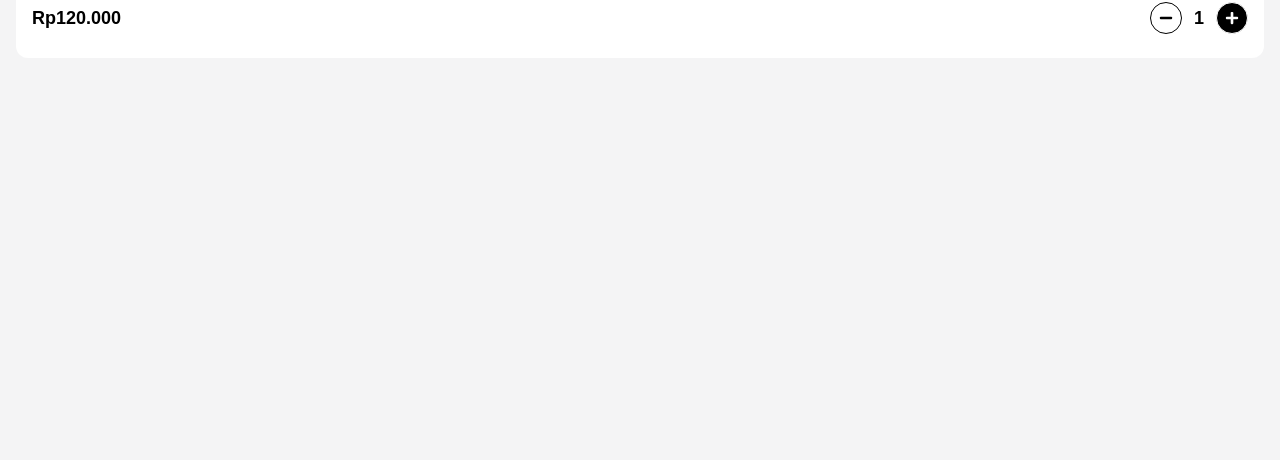
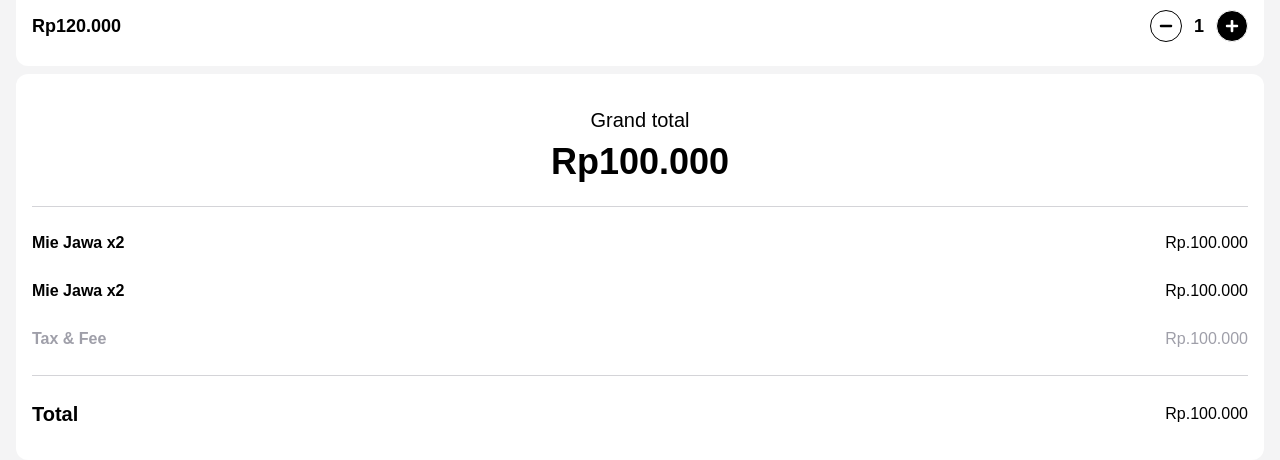
Before and after one commit to aryndraa/pos-restaurant, a Next.js app in the folder client/: page /cart in a window 1280 px wide. Shown: the part 542-1002 px from the top of the page. Before the commit the page ends 800 px from the top, so only its background shows below. Built offline with nearby package versions, Linux system fonts and the light colour scheme.

Commit message:
payment detail

```diff
--- a/client/app/cart/page.tsx
+++ b/client/app/cart/page.tsx
@@ -1,16 +1,18 @@
 import CartItems from "@/components/CartItems";
 import PageTitle from "@/components/PageTitle";
+import PaymentDetail from "@/components/PaymentDetail";
 import React from "react";
 
 export default function Page() {
   return (
-    <div>
+    <div className="flex flex-col gap-2">
       <PageTitle content="Review Your Order" />
-      <div className="bg-primary text-white py-8 mt-4 mb-2  text-center rounded-xl">
+      <div className="bg-primary text-white py-8 mt-4   text-center rounded-xl">
         <h3 className="text-5xl font-bold mb-2">52-63</h3>
         <p className="font-medium text-sm">Minutes of waiting time</p>
       </div>
       <CartItems />
+      <PaymentDetail />
     </div>
   );
 }
--- /dev/null
+++ b/client/components/PaymentDetail.tsx
@@ -0,0 +1,30 @@
+import React from "react";
+
+export default function PaymentDetail() {
+  return (
+    <div className="py-8 px-4 bg-white rounded-xl">
+      <div className="text-center border-b pb-6 mb-6 border-zinc-300">
+        <p className="text-xl font-medium mb-2">Grand total</p>
+        <h2 className="text-4xl font-bold">Rp100.000</h2>
+      </div>
+      <div className="flex flex-col gap-6 border-b pb-6 mb-6 border-zinc-300">
+        <div className="flex justify-between items-center">
+          <h3 className="font-semibold">Mie Jawa x2</h3>
+          <p>Rp.100.000</p>
+        </div>
+        <div className="flex justify-between items-center">
+          <h3 className="font-semibold">Mie Jawa x2</h3>
+          <p>Rp.100.000</p>
+        </div>
+        <div className="flex justify-between items-center text-zinc-400">
+          <h3 className="font-semibold">Tax & Fee</h3>
+          <p>Rp.100.000</p>
+        </div>
+      </div>
+      <div className="flex justify-between items-center">
+        <h3 className="font-semibold text-xl">Total</h3>
+        <p>Rp.100.000</p>
+      </div>
+    </div>
+  );
+}
```
